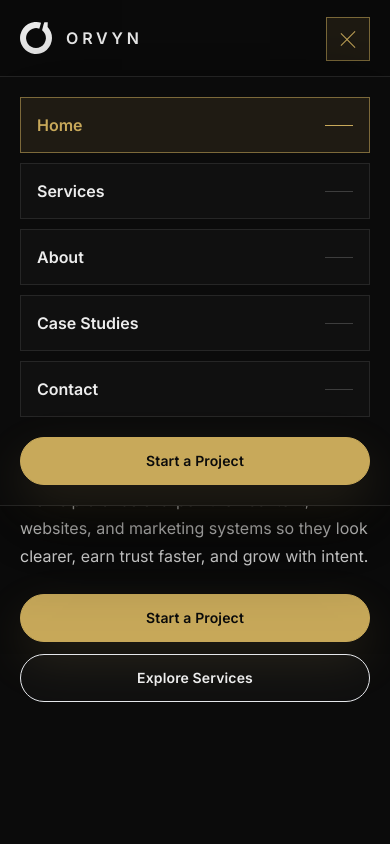
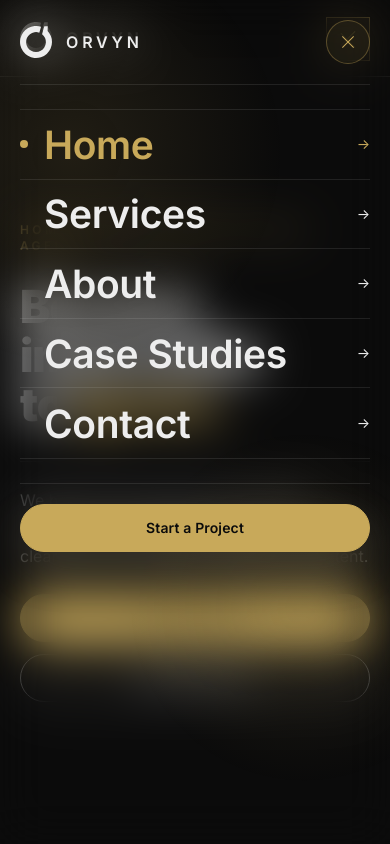
Before and after one commit to Sphinxxer/Orvyn, a Next.js app: page / in a window 390 px wide. Both pictures are taken after a click on the button "Open menu". Shown: the top 844 px of the page. Built offline with nearby package versions, Linux system fonts and the light colour scheme; no server answers.

Commit message:
Add files via upload

```diff
--- a/app/page.tsx
+++ b/app/page.tsx
@@ -44,11 +44,23 @@
   return (
     <SiteFrame>
       <HeroSection />
+      <div className="flex flex-col">
+        <div className="order-2 lg:order-1">
           <ProblemSection />
+        </div>
+        <div className="order-1 lg:order-2">
           <ServicesSection />
+        </div>
+        <div className="order-3">
           <CaseStudiesPreview />
+        </div>
+        <div className="order-4">
           <AboutPreview />
+        </div>
+        <div className="order-5">
           <FinalCta />
+        </div>
+      </div>
     </SiteFrame>
   );
 }
--- a/components/layout/MobileNav.tsx
+++ b/components/layout/MobileNav.tsx
@@ -2,19 +2,117 @@
 
 import Link from "next/link";
 import { usePathname } from "next/navigation";
-import { useState } from "react";
+import { useEffect, useState } from "react";
+import { createPortal } from "react-dom";
 import { navItems } from "@/data/home";
 import { ButtonLink } from "../button-link";
+import { Logo } from "./Logo";
 
 export function MobileNav() {
   const pathname = usePathname();
   const [isOpen, setIsOpen] = useState(false);
 
+  useEffect(() => {
+    if (!isOpen) {
+      return;
+    }
+
+    const previousOverflow = document.body.style.overflow;
+    document.body.style.overflow = "hidden";
+
+    const handleKeyDown = (event: KeyboardEvent) => {
+      if (event.key === "Escape") {
+        setIsOpen(false);
+      }
+    };
+
+    window.addEventListener("keydown", handleKeyDown);
+
+    return () => {
+      document.body.style.overflow = previousOverflow;
+      window.removeEventListener("keydown", handleKeyDown);
+    };
+  }, [isOpen]);
+
+  const menuPanel = isOpen
+    ? createPortal(
+        <div className="fixed inset-0 z-[70] overflow-y-auto bg-ink/98 px-5 pb-6 pt-5 shadow-[0_28px_80px_rgba(0,0,0,0.72)] backdrop-blur-xl animate-in fade-in duration-200 supports-[backdrop-filter]:bg-ink/94 sm:px-6">
+          <div className="pointer-events-none fixed inset-0 -z-10 bg-[radial-gradient(circle_at_18%_18%,rgba(200,169,90,0.12),transparent_28%),radial-gradient(circle_at_78%_72%,rgba(200,169,90,0.09),transparent_26%)]" />
+          <div className="mx-auto flex min-h-full max-w-7xl flex-col">
+            <div className="flex items-center justify-between gap-5 border-b border-white/10 pb-5">
+              <Logo />
+              <button
+                type="button"
+                aria-label="Close menu"
+                onClick={() => setIsOpen(false)}
+                className="group inline-flex size-11 items-center justify-center rounded-full border border-gold/35 bg-gold/5 text-gold-soft transition duration-200 hover:border-gold/60 hover:bg-gold/10 focus-visible:outline-none focus-visible:ring-1 focus-visible:ring-gold/70 focus-visible:ring-offset-2 focus-visible:ring-offset-ink"
+              >
+                <span className="relative block size-4" aria-hidden="true">
+                  <span className="absolute left-0 top-1/2 h-px w-4 -translate-y-1/2 rotate-45 bg-current transition group-hover:scale-110" />
+                  <span className="absolute left-0 top-1/2 h-px w-4 -translate-y-1/2 -rotate-45 bg-current transition group-hover:scale-110" />
+                </span>
+              </button>
+            </div>
+
+            <nav className="py-6" aria-label="Mobile navigation">
+              <div className="border-y border-white/10">
+                {navItems.map((item) => {
+                  const isActive =
+                    item.href === "/" ? pathname === "/" : pathname.startsWith(item.href);
+
+                  return (
+                    <Link
+                      key={item.href}
+                      href={item.href}
+                      aria-current={isActive ? "page" : undefined}
+                      onClick={() => setIsOpen(false)}
+                      className={`group flex min-h-[4.35rem] items-center justify-between gap-5 border-b border-white/10 py-3.5 transition duration-200 last:border-b-0 focus-visible:outline-none focus-visible:ring-1 focus-visible:ring-gold/70 focus-visible:ring-offset-2 focus-visible:ring-offset-ink sm:min-h-[4.75rem] sm:py-4 ${
+                        isActive ? "text-gold-soft" : "text-white hover:text-gold-soft"
+                      }`}
+                    >
+                      <span className="flex min-w-0 items-center gap-4">
+                        <span
+                          className={`size-2 shrink-0 rounded-full transition ${
+                            isActive ? "bg-gold" : "bg-white/18 group-hover:bg-gold/70"
+                          }`}
+                          aria-hidden="true"
+                        />
+                        <span className="min-w-0">
+                          <span className="block whitespace-nowrap text-[clamp(2rem,10vw,2.65rem)] font-semibold leading-none tracking-[-0.01em] sm:text-5xl">
+                            {item.label}
+                          </span>
+                        </span>
+                      </span>
+                      <span
+                        className={`text-sm transition duration-200 group-hover:translate-x-1 group-focus-visible:translate-x-1 ${
+                          isActive ? "text-gold-soft" : "text-white/24 group-hover:text-gold-soft"
+                        }`}
+                        aria-hidden="true"
+                      >
+                        -&gt;
+                      </span>
+                    </Link>
+                  );
+                })}
+              </div>
+            </nav>
+
+            <div className="border-t border-white/10 pt-5">
+              <ButtonLink href="/contact" className="w-full min-h-13" onClick={() => setIsOpen(false)}>
+                Start a Project
+              </ButtonLink>
+            </div>
+          </div>
+        </div>,
+        document.body
+      )
+    : null;
+
   return (
     <div className="lg:hidden">
       <button
         type="button"
-        aria-label={isOpen ? "Close navigation menu" : "Open navigation menu"}
+        aria-label="Open menu"
         aria-expanded={isOpen}
         onClick={() => setIsOpen((current) => !current)}
         className={`group inline-flex size-11 items-center justify-center border transition duration-200 focus-visible:outline-none focus-visible:ring-1 focus-visible:ring-gold/70 focus-visible:ring-offset-2 focus-visible:ring-offset-ink ${
@@ -38,43 +136,7 @@
         </span>
       </button>
 
-      {isOpen ? (
-        <div className="fixed inset-x-0 top-[4.75rem] z-50 border-y border-white/10 bg-ink px-5 py-5 shadow-[0_28px_80px_rgba(0,0,0,0.72)] sm:px-6 lg:top-20">
-          <div className="mx-auto max-w-7xl">
-            <nav className="grid gap-2.5" aria-label="Mobile navigation">
-              {navItems.map((item) => {
-                const isActive =
-                  item.href === "/" ? pathname === "/" : pathname.startsWith(item.href);
-
-                return (
-                  <Link
-                    key={item.href}
-                    href={item.href}
-                    aria-current={isActive ? "page" : undefined}
-                    onClick={() => setIsOpen(false)}
-                    className={`flex min-h-14 items-center justify-between border px-4 py-3.5 text-base font-semibold transition focus-visible:outline-none focus-visible:ring-1 focus-visible:ring-gold/70 focus-visible:ring-offset-2 focus-visible:ring-offset-ink ${
-                      isActive
-                        ? "border-gold/55 bg-gold/10 text-gold-soft"
-                        : "border-white/10 bg-coal text-white/78 hover:border-gold/40 hover:text-white"
-                    }`}
-                  >
-                    <span>{item.label}</span>
-                    <span
-                      className={`h-px w-7 transition ${
-                        isActive ? "bg-gold" : "bg-white/20"
-                      }`}
-                      aria-hidden="true"
-                    />
-                  </Link>
-                );
-              })}
-            </nav>
-            <ButtonLink href="/contact" className="mt-5 w-full" onClick={() => setIsOpen(false)}>
-              Start a Project
-            </ButtonLink>
-          </div>
-        </div>
-      ) : null}
+      {menuPanel}
     </div>
   );
 }
--- a/components/services-explorer.tsx
+++ b/components/services-explorer.tsx
@@ -58,85 +58,64 @@
     });
   }
 
-  const activeServiceDetail =
-    serviceDetails.find((service) => slugify(service.title) === activeService) ??
-    serviceDetails[0];
-  const activeMobilePanelId = `${slugify(activeServiceDetail.title)}-mobile-panel`;
-
   return (
     <>
-      <div className="lg:hidden">
-        <nav
-          className="rounded-[1.75rem] bg-[#11100d]/82 p-2 ring-1 ring-white/10"
-          aria-label="Service capabilities"
-        >
-          <div className="grid gap-2">
+      <div className="space-y-3 lg:hidden">
         {serviceDetails.map((service) => {
           const serviceId = slugify(service.title);
           const isActive = activeService === serviceId;
+          const panelId = `${serviceId}-mobile-panel`;
 
           return (
-                <button
+            <article
               key={service.title}
-                  type="button"
-                  aria-pressed={isActive}
-                  aria-controls={`${serviceId}-mobile-panel`}
-                  onClick={() => setActiveService(serviceId)}
-                  className={`group flex w-full items-center gap-3 rounded-[1.2rem] px-3 py-3 text-left transition duration-200 focus-visible:outline-none focus-visible:ring-1 focus-visible:ring-gold/70 focus-visible:ring-offset-2 focus-visible:ring-offset-ink ${
-                    isActive
-                      ? "bg-white/[0.055] text-white ring-1 ring-gold/40"
-                      : "text-white/72 hover:bg-white/[0.035] hover:text-white"
+              className={`overflow-hidden rounded-[1.5rem] border bg-[#11100d]/86 transition duration-200 ${
+                isActive ? "border-gold/45" : "border-white/10"
               }`}
             >
+              <button
+                type="button"
+                aria-expanded={isActive}
+                aria-controls={panelId}
+                onClick={() => setActiveService(serviceId)}
+                className="group flex w-full items-start gap-3 px-4 py-4 text-left transition duration-200 focus-visible:outline-none focus-visible:ring-1 focus-visible:ring-gold/70 focus-visible:ring-offset-2 focus-visible:ring-offset-ink"
+              >
                 <span
-                    className={`flex size-9 shrink-0 items-center justify-center rounded-full transition ${
+                  className={`mt-0.5 flex size-10 shrink-0 items-center justify-center rounded-full transition ${
                     isActive ? "bg-gold text-ink" : "bg-gold/10 text-gold-soft"
                   }`}
                   aria-hidden="true"
                 >
                   <CapabilityIcon icon={service.icon} className="size-4 text-current" />
                 </span>
-                  <span className="min-w-0 flex-1 text-sm font-semibold leading-5">
+                <span className="min-w-0 flex-1">
+                  <span className="block text-lg font-semibold leading-6 text-white">
                     {service.title}
                   </span>
+                  <span className="mt-2 block text-sm font-semibold leading-5 text-gold-soft/90">
+                    {service.positioning}
+                  </span>
+                </span>
                 <span
-                    className={`h-px w-7 shrink-0 transition ${
-                      isActive ? "bg-gold" : "bg-white/12 group-hover:bg-white/25"
+                  className={`mt-1 grid size-8 shrink-0 place-items-center rounded-full border text-lg leading-none transition ${
+                    isActive
+                      ? "border-gold/45 text-gold-soft"
+                      : "border-white/10 text-white/55 group-hover:border-gold/35 group-hover:text-gold-soft"
                   }`}
                   aria-hidden="true"
-                  />
+                >
+                  {isActive ? "−" : "+"}
+                </span>
               </button>
+
+              {isActive ? (
+                <div id={panelId} className="border-t border-white/10 px-4 pb-5 pt-5">
+                  <ServiceDetailBlocks service={service} />
+                </div>
+              ) : null}
+            </article>
           );
         })}
-          </div>
-        </nav>
-
-        <article
-          id={activeMobilePanelId}
-          aria-live="polite"
-          className="mt-5 rounded-[2rem] bg-[#11100d]/90 p-5 ring-1 ring-gold/30"
-        >
-          <div className="flex items-start gap-4">
-            <span
-              className="flex size-12 shrink-0 items-center justify-center rounded-full bg-gold/10 text-gold-soft"
-              aria-hidden="true"
-            >
-              <CapabilityIcon icon={activeServiceDetail.icon} className="size-5 text-current" />
-            </span>
-            <div>
-              <h2 className="text-2xl font-semibold leading-tight text-white">
-                {activeServiceDetail.title}
-              </h2>
-              <p className="mt-3 text-base font-semibold leading-6 text-gold-soft">
-                {activeServiceDetail.positioning}
-              </p>
-            </div>
-          </div>
-
-          <div className="mt-6 border-t border-white/10 pt-6">
-            <ServiceDetailBlocks service={activeServiceDetail} />
-          </div>
-        </article>
       </div>
 
       <div className="hidden min-w-0 gap-8 lg:grid lg:grid-cols-[0.34fr_1fr] lg:gap-14">
```
Lines whose indentation alone changed are shown as unchanged.
